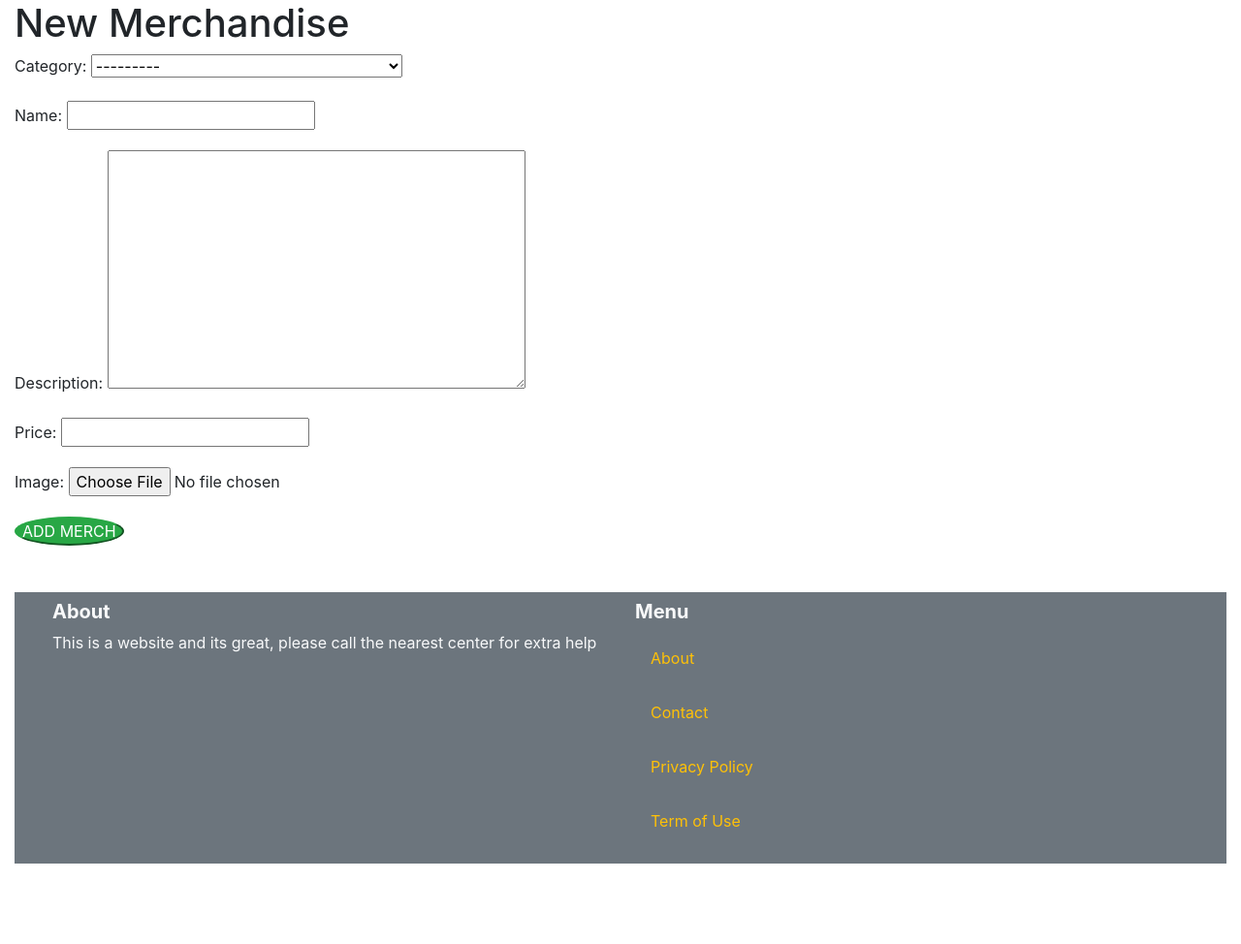
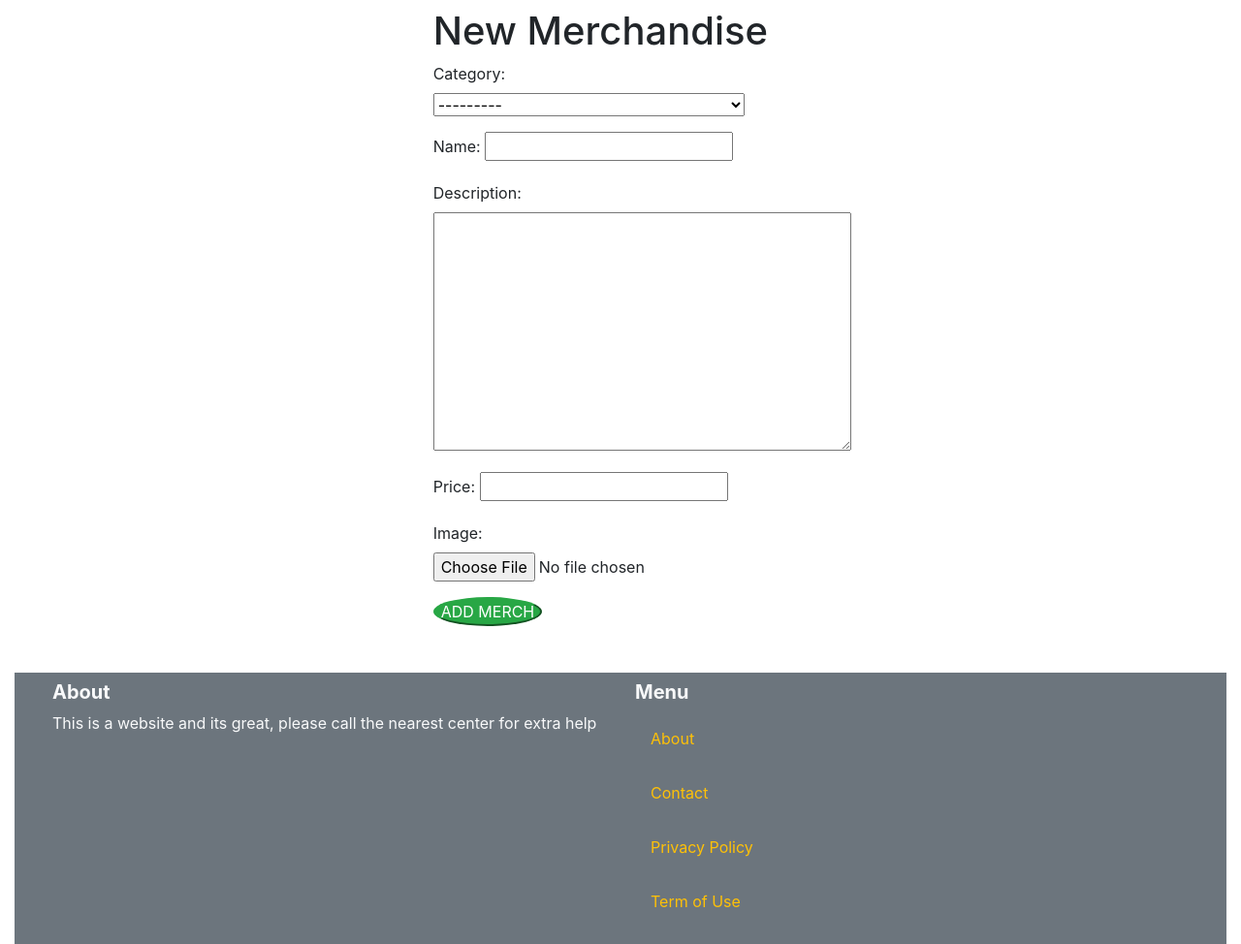
Before and after one commit to GustavFluur/merch_discount, a Django app: page /merchandises/newmerch/ in a window 1280 px wide. Shown: the part 78-1052 px from the top of the page at 97% size. Before the commit the page ends 969 px from the top, so only its background shows below. Run offline with Django 3.2, Linux system fonts and the light colour scheme; a user stored in the database is signed in; data comes from the database, SQL or seed files in the repository; some libraries are stand-ins or nearby versions.

Commit message:
Added new features and adjustments into the merch add form

```diff
--- a/merchandises/forms.py
+++ b/merchandises/forms.py
@@ -2,7 +2,7 @@ from django import forms
 
 from .models import Merchandise
 
-INPUT_CLASSES = 'col-sm-6 col-md-6 col-lg-4 col-xl-3 text-uppercase justify-content-center'
+INPUT_CLASSES = 'col-sm-12 col-md-8 col-lg-6 col-xl-4'
 class NewMerchandiseForm(forms.ModelForm):
     class Meta:
         model = Merchandise
--- a/merchandises/templates/merchandise/form.html
+++ b/merchandises/templates/merchandise/form.html
@@ -3,6 +3,9 @@
 {% block title %}{{ title }}{% endblock %}
 
 {% block content %}
+<div class="container-fluid">
+    <div class="row justify-content-center mt-2">
+        <div class="col-sm-12 col-md-8 col-lg-6 col-xl-4">
 
             <h1 class="">{{ title }}</h1>
 
@@ -22,6 +25,9 @@
                     </div>
                 {% endif %}
 
-    <button class="btn-success rounded-circle text-uppercase justify-content-center mt-6" type="submit">Add Merch</button>
+                <button class="btn-success rounded-circle text-uppercase  mt-6" type="submit">Add Merch</button>
             </form>
+        </div>
+    </div>
+</div>
 {% endblock %}
```
Lines whose indentation alone changed are shown as unchanged.
